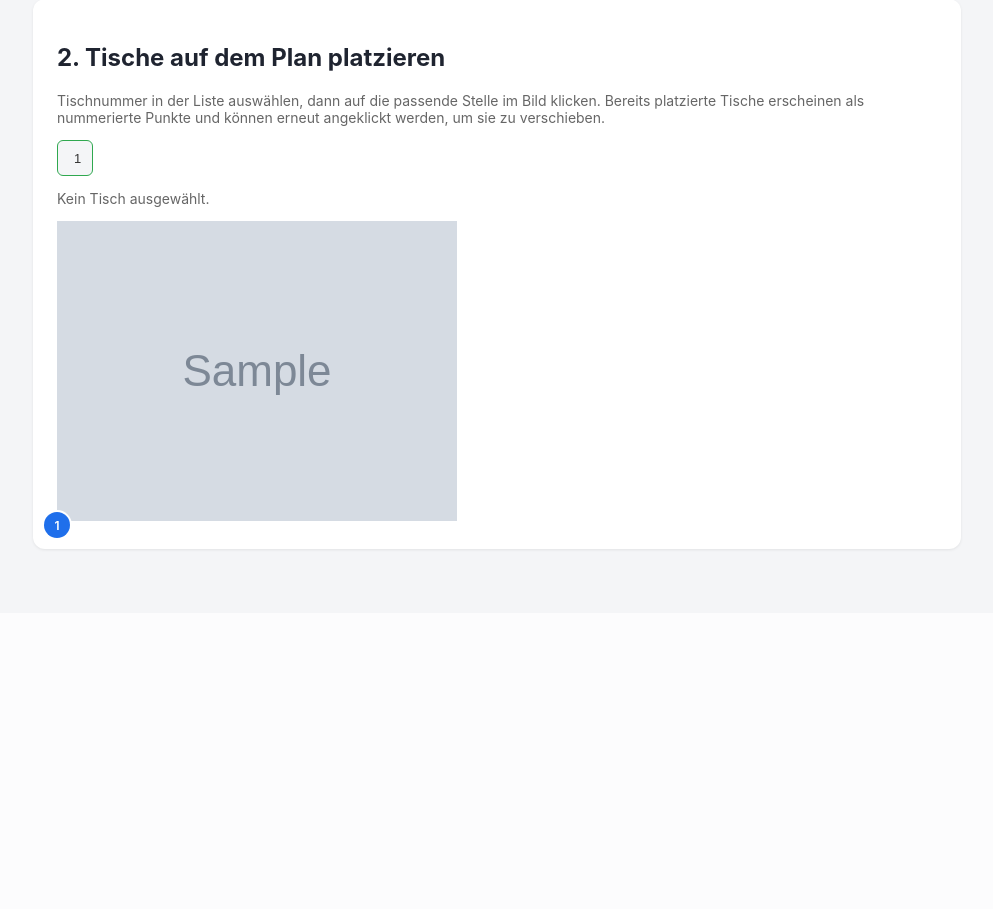
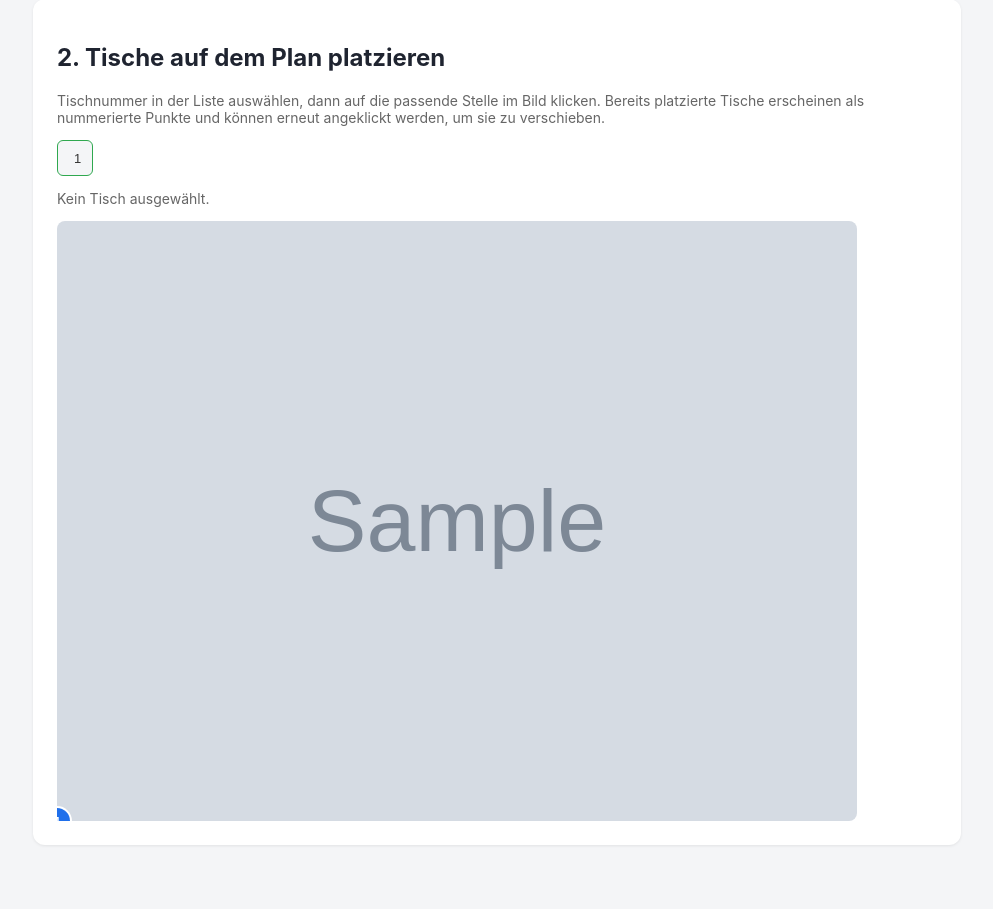
Before and after one commit to drag0n141/flohmarkt, a Flask app: template templates/admin_floorplan.html in a window 1280 px wide. Shown: the part 384-1293 px from the top of the page, without its empty margins (143-1136 px from the left). Before the commit the page ends 935 px from the top, so only its background shows below. Run offline with Flask 3, Linux system fonts and the light colour scheme; the template is opened without the code that fills it: most values are stand-ins (such as "Sample title", 1, 10 or a date in 2020); grey boxes marked "Sample" are stand-in pictures.

Commit message:
Wrap admin floor plan editor image+markers in fixed-width inner container

```diff
--- a/templates/admin_floorplan.html
+++ b/templates/admin_floorplan.html
@@ -51,7 +51,8 @@
         </div>
         <p id="picker-status" class="hint">Kein Tisch ausgewählt.</p>
 
-        <div id="plan-container" class="plan-container">
+        <div id="plan-container" class="plan-scroll">
+          <div id="plan-inner" class="plan-inner">
             <img id="plan-image" src="{{ image_url }}" alt="Lageplan">
             {% for t in tables %}
               {% if t.pos_x is not none %}
@@ -59,6 +60,7 @@
                    style="left: {{ t.pos_x }}%; top: {{ t.pos_y }}%;">{{ t.number }}</div>
               {% endif %}
             {% endfor %}
+          </div>
         </div>
       </div>
     </div>
```
Lines whose indentation alone changed are shown as unchanged.
